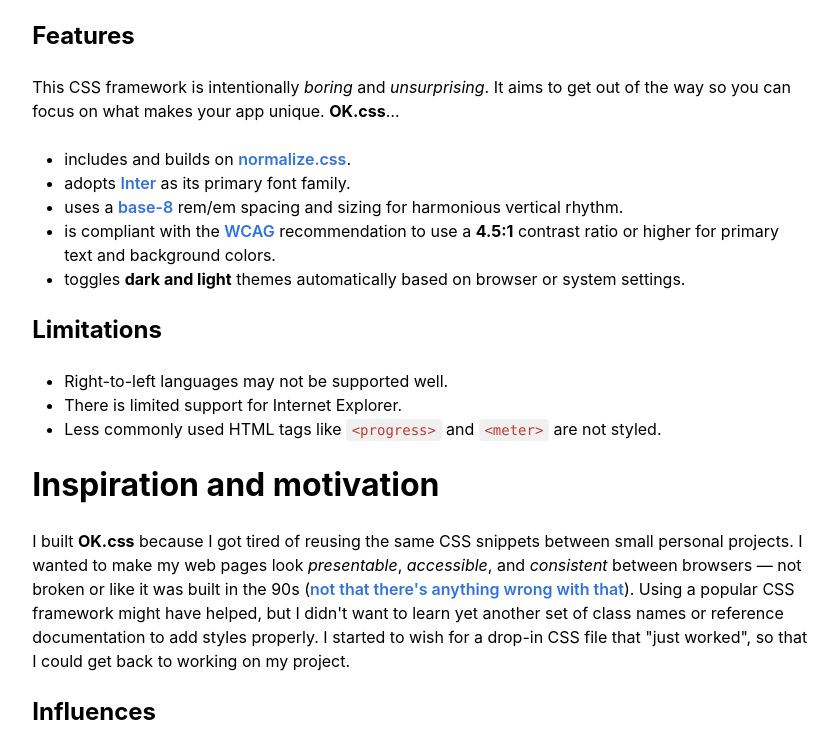
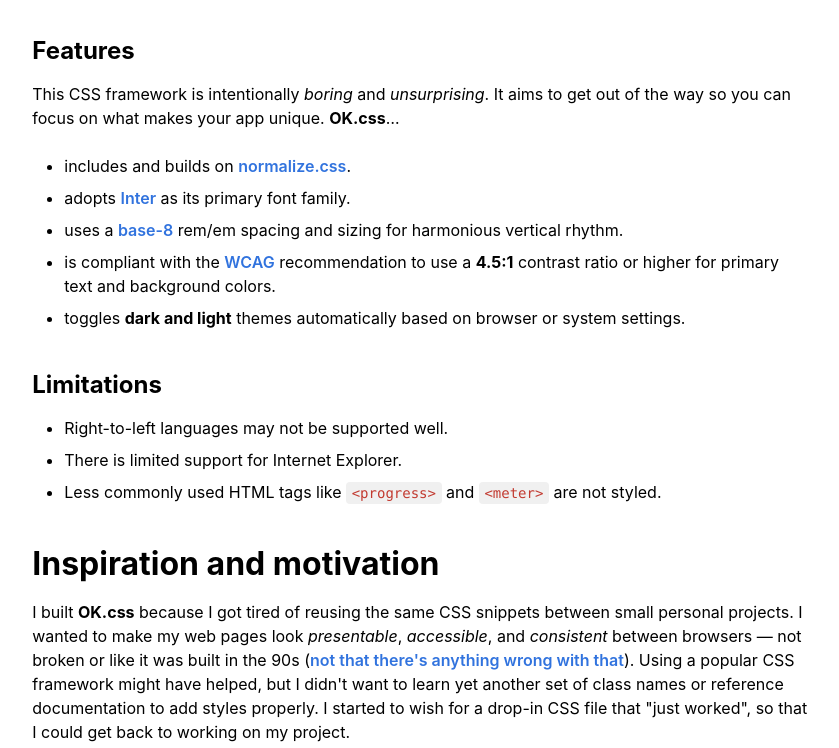
Before and after one commit to andrewh0/okcss, a website: page index.html in a window 1280 px wide. Shown: the part 571-1319 px from the top of the page, without its empty margins (220-1059 px from the left). Drawn offline with Linux system fonts and the light colour scheme; files that its build step writes are made by us from their sources; a web font is replaced by a local one.

Commit message:
Improve typography (#17)
* Improve typography

* Update version

```diff
--- a/index.html
+++ b/index.html
@@ -32,6 +32,7 @@
       </ul>
     </nav>
     <main>
+      <article>
         <header>
           <h1><span aria-hidden="true" role="presentation">🆗 </span>OK.css</h1>
         </header>
@@ -58,31 +59,33 @@
 &lt;link rel="stylesheet" href="https://cdn.jsdelivr.net/gh/andrewh0/okcss@v1/dist/ok.min.css" /&gt;</pre
           >
           <p>
-          <b>OK.css</b> is somewhere between a CSS normalizer and a full-fledged
-          framework like <a href="https://getbootstrap.com/">Bootstrap</a> or
-          <a href="https://tailwindcss.com/">Tailwind</a>. It's great for blogs
-          or small single-page applications, but might not be so great for
-          large, interactive apps that require JavaScript or custom elements.
+            <b>OK.css</b> is somewhere between a CSS normalizer and a
+            full-fledged framework like
+            <a href="https://getbootstrap.com/">Bootstrap</a> or
+            <a href="https://tailwindcss.com/">Tailwind</a>. It's great for
+            blogs or small single-page applications, but might not be so great
+            for large, interactive apps that require JavaScript or custom
+            elements.
           </p>
         </section>
-      <hr />
         <section>
           <h2>What does it look like?</h2>
           <p>
-          You're looking at it! A comprehensive set of supported elements can be
-          found on the
+            You're looking at it! A comprehensive set of supported elements can
+            be found on the
             <a href="/demo.html">demo</a> page.
           </p>
           <h3>Features</h3>
           <p>
             This CSS framework is intentionally <i>boring</i> and
-          <i>unsurprising</i>. It aims to get out of the way so you can focus on
-          what makes your app unique. <b>OK.css</b>&hellip;
+            <i>unsurprising</i>. It aims to get out of the way so you can focus
+            on what makes your app unique. <b>OK.css</b>&hellip;
           </p>
           <ul>
             <li>
               includes and builds on
-            <a href="https://necolas.github.io/normalize.css/">normalize.css</a
+              <a href="https://necolas.github.io/normalize.css/"
+                >normalize.css</a
               >.
             </li>
             <li>
@@ -104,8 +107,8 @@
               primary text and background colors.
             </li>
             <li>
-            toggles <b>dark and light</b> themes automatically based on browser
-            or system settings.
+              toggles <b>dark and light</b> themes automatically based on
+              browser or system settings.
             </li>
           </ul>
           <h3>Limitations</h3>
@@ -113,8 +116,9 @@
             <li>Right-to-left languages may not be supported well.</li>
             <li>There is limited support for Internet Explorer.</li>
             <li>
-            Less commonly used HTML tags like <code>&lt;progress&gt;</code> and
-            <code>&lt;meter&gt;</code> are not styled.
+              Less commonly used HTML tags like
+              <code>&lt;progress&gt;</code> and <code>&lt;meter&gt;</code> are
+              not styled.
             </li>
           </ul>
         </section>
@@ -127,15 +131,16 @@
             <i>consistent</i> between browsers — not broken or like it was built
             in the 90s (<a href="https://jdan.github.io/98.css/"
               >not that there's anything wrong with that</a
-          >). Using a popular CSS framework might have helped, but I didn't want
-          to learn yet another set of class names or reference documentation to
-          add styles properly. I started to wish for a drop-in CSS file that
-          "just worked", so that I could get back to working on my project.
+            >). Using a popular CSS framework might have helped, but I didn't
+            want to learn yet another set of class names or reference
+            documentation to add styles properly. I started to wish for a
+            drop-in CSS file that "just worked", so that I could get back to
+            working on my project.
           </p>
           <h3>Influences</h3>
           <p>
-          While creating this stylesheet, I borrowed ideas from these classless
-          CSS frameworks&hellip;
+            While creating this stylesheet, I borrowed ideas from these
+            classless CSS frameworks&hellip;
           </p>
           <ul>
             <li><a href="https://newcss.net/">new.css</a></li>
@@ -156,9 +161,12 @@
           <ul>
             <li><a href="https://primer.style/css/">Primer</a> by GitHub</li>
             <li><a href="https://garden.zendesk.com/">Garden</a> by Zendesk</li>
-          <li><a href="https://polaris.shopify.com/">Polaris</a> by Shopify</li>
+            <li>
+              <a href="https://polaris.shopify.com/">Polaris</a> by Shopify
+            </li>
           </ul>
         </section>
+      </article>
     </main>
     <footer>
       Made by
--- a/src/ok.css
+++ b/src/ok.css
@@ -1,4 +1,4 @@
-/*! OK.css v1.1.1 | MIT License | github.com/andrewh0/okcss */
+/*! OK.css v1.2.0 | MIT License | github.com/andrewh0/okcss */
 
 @import url("https://rsms.me/inter/inter.css");
 /*! normalize.css v8.0.1 | MIT License | github.com/necolas/normalize.css */
@@ -541,6 +541,10 @@
   margin: auto;
 }
 
+article {
+  padding-bottom: var(--ok-s-6);
+}
+
 /* Typography */
 h1 {
   font-size: var(--ok-fs-0);
@@ -573,6 +577,18 @@
 h6 {
   line-height: var(--ok-lh-heading);
   font-weight: var(--ok-fw-3);
+  margin-top: var(--ok-s-6);
+  margin-bottom: var(--ok-s-3);
+}
+
+h1 + *,
+h2 + *,
+h3 + *,
+h4 + *,
+h5 + *,
+h6 + *,
+hr + * {
+  margin-top: 0;
 }
 
 p {
@@ -607,12 +623,6 @@
 figure,
 footer,
 form,
-h1,
-h2,
-h3,
-h4,
-h5,
-h6,
 header,
 hgroup,
 hr,
@@ -1113,7 +1123,6 @@
   allow sticky header and footer
   */
   display: table;
-  max-width: fit-content;
   margin-left: auto;
   margin-right: auto;
   white-space: nowrap;
@@ -1242,6 +1251,12 @@
   color: var(--ok-tc-accent);
 }
 
+a code,
+a samp,
+a mark {
+  color: var(--ok-tc-accent);
+}
+
 /* Lists */
 ul,
 ol {
@@ -1256,6 +1271,19 @@
 nav ul li {
   display: inline;
   margin-right: 1em;
+}
+
+li p {
+  margin-bottom: 0;
+}
+
+/*
+margin-top instead of margin-bottom to add space when
+a <ul> or <ol> is added as a nested list.
+*/
+li,
+li p + p {
+  margin-top: 0.5em;
 }
 
 /* Images, figures, and media*/
```
Also changed, not shown: demo.html (+4 -2 lines), dist/ok.min.css. Lines whose indentation alone changed are shown as unchanged.
